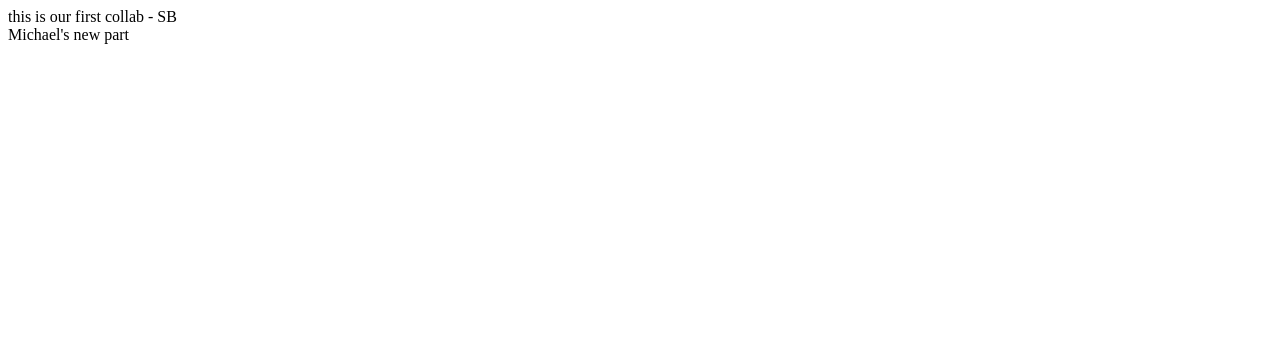
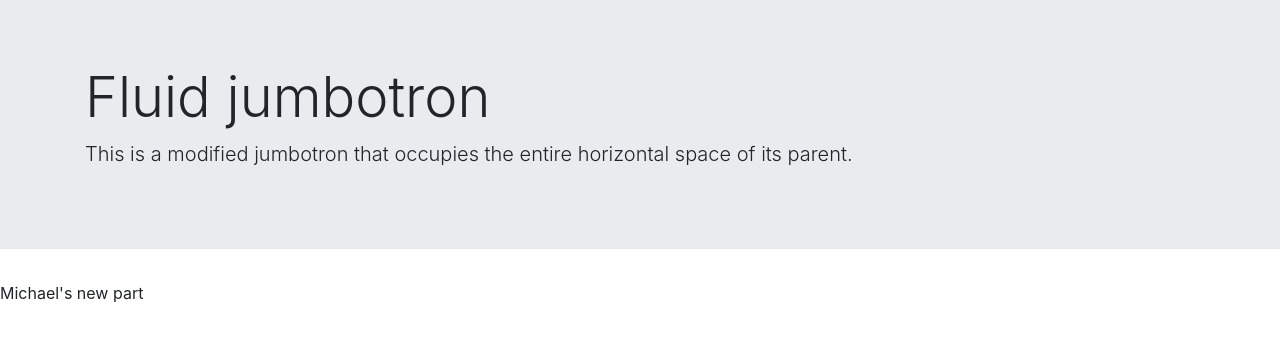
Before and after one commit to mmoreno723/collab-project-1, a plain HTML site: page index.html in a window 1280 px wide. Drawn offline with nearby package versions, Linux system fonts and the light colour scheme.

Commit message:
Jumbotron

```diff
--- a/index.html
+++ b/index.html
@@ -5,10 +5,24 @@
     <meta http-equiv="X-UA-Compatible" content="IE=edge" />
     <meta name="viewport" content="width=device-width, initial-scale=1.0" />
     <title>Document</title>
+    <link rel="stylesheet" href="https://cdn.jsdelivr.net/npm/bootstrap@4.0.0/dist/css/bootstrap.min.css" integrity="sha384-Gn5384xqQ1aoWXA+058RXPxPg6fy4IWvTNh0E263XmFcJlSAwiGgFAW/dAiS6JXm" crossorigin="anonymous">
+
+
 </head>
 <body>
-    this is our first collab - SB
     <!-- header - jumbotron  -->
+    <div class="jumbotron jumbotron-fluid">
+      <div class="container">
+        <h1 class="display-4">Fluid jumbotron</h1>
+        <p class="lead">This is a modified jumbotron that occupies the entire horizontal space of its parent.</p>
+      </div>
+    </div>
+
+
+
+
+
+
 
     <!-- card  -->
     <!-- instructions -->
```
